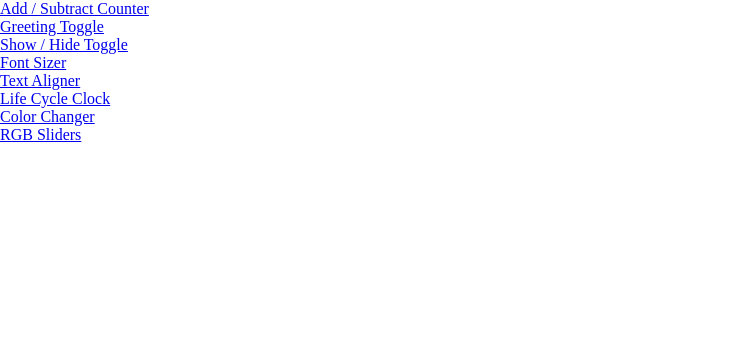
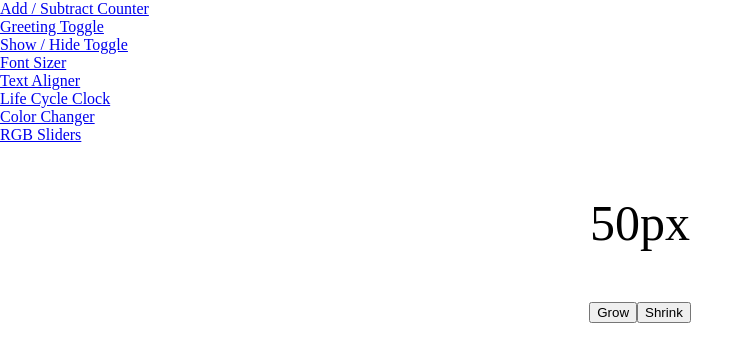
Before and after one commit to James-Devpipline/fe-30-react-widgets, a React (Create React App) app: page /fontsizer in a window 1280 px wide. Shown: the top 362 px of the page, without its empty margins (0-754 px from the left). Built offline with nearby package versions, Linux system fonts and the light colour scheme.

Commit message:
added fontsizer functionality

```diff
--- a/src/components/pages/FontSizer.js
+++ b/src/components/pages/FontSizer.js
@@ -1,3 +1,26 @@
+import { useState } from "react"
+
 export default function FontSizer() {
+  const [fSize, setFSize] = useState(50)
+  return (
+    <div className="FontSizer">
+      <div className="TextWrapper">
+        <p style={{"fontSize" : fSize}}>{fSize}px</p>
+      </div>
 
+      <div className="ButtonWrapper">
+        <button onClick={() => {
+          if (fSize !== 115) {
+            setFSize((i) => (i + 5))}
+          }}>Grow</button>
+
+        <button onClick={() => {
+          if(fSize !== 5) {
+            setFSize((i) => (i - 5))}
+
+          }}>Shrink</button>
+
+      </div>
+  </div>
+    )
 }
```
